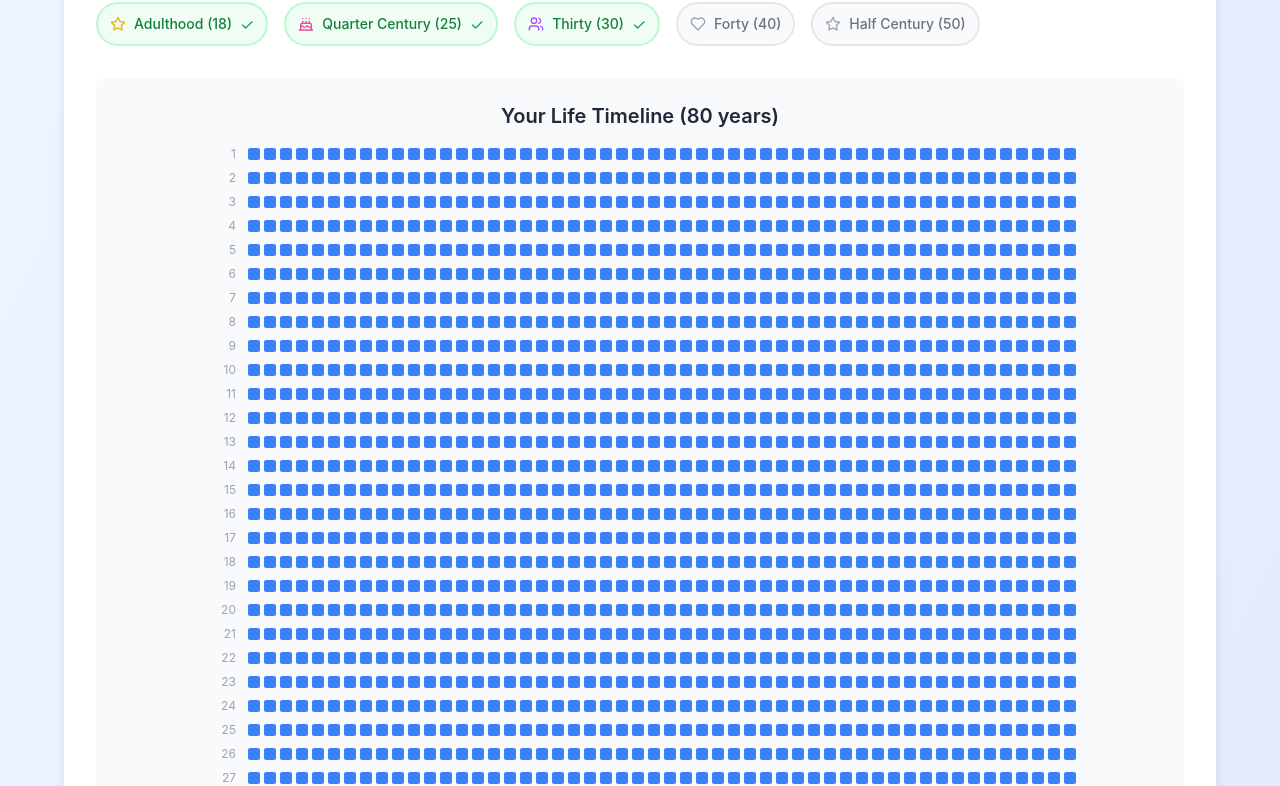
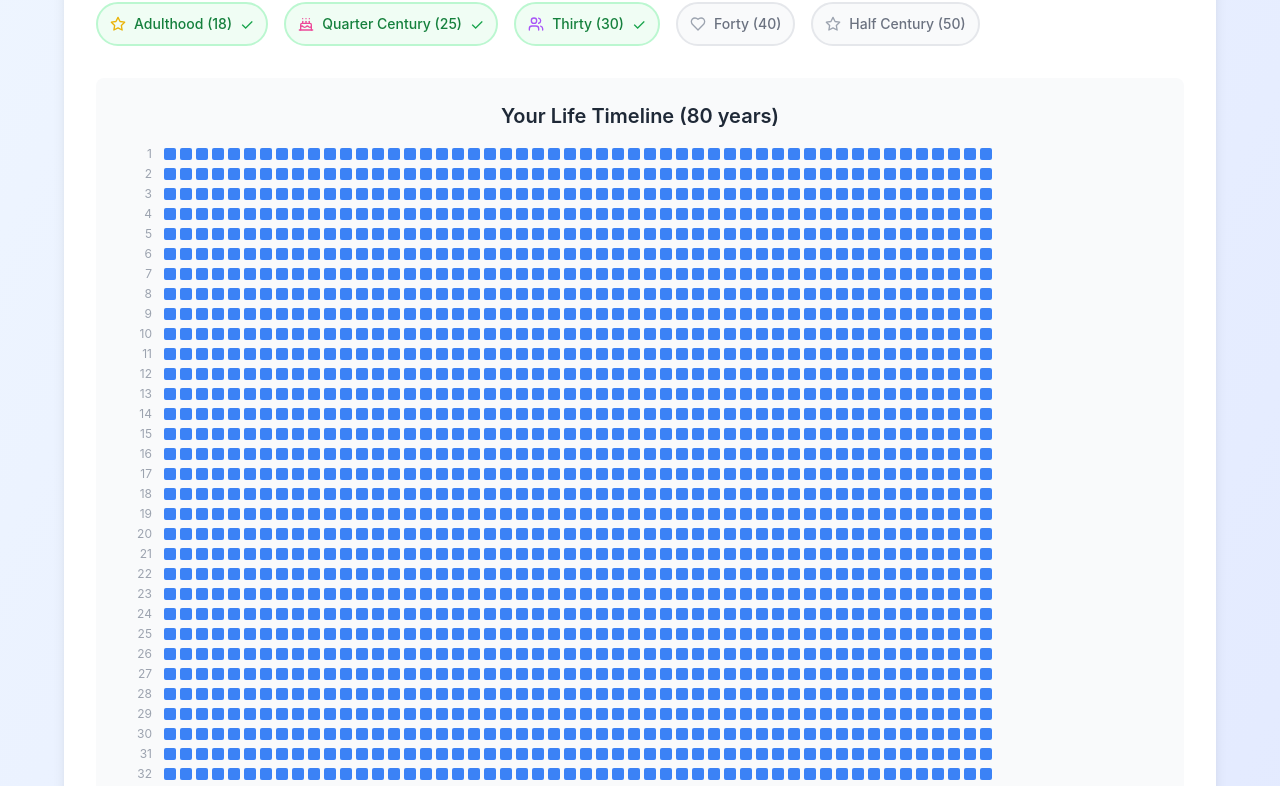
Before and after one commit to catherinebhicks/days-in-my-life, a React (Vite) app: page / in a window 1280 px wide. Shown: the part 390-1176 px from the top of the page. Built offline with nearby package versions, Linux system fonts and the light colour scheme; the HTML template or start-up script is replaced by a standard one.

Commit message:
Update grid container to use flex layout for year rows
cgen-b6fdabc488a44a93aa49369883f43604

```diff
--- a/src/components/WeeksOfLife.jsx
+++ b/src/components/WeeksOfLife.jsx
@@ -130,7 +130,7 @@ const WeeksOfLife = () => {
             <h3 className="text-xl font-semibold text-gray-800 mb-4 text-center">
               Your Life Timeline ({lifeExpectancy} years)
             </h3>
-            <div className="grid grid-cols-52 gap-1 md:gap-2 justify-center">
+            <div className="space-y-1 overflow-x-auto">
               {renderWeekGrid()}
             </div>
             <div className="flex justify-between items-center mt-4 text-sm text-gray-600">
```
